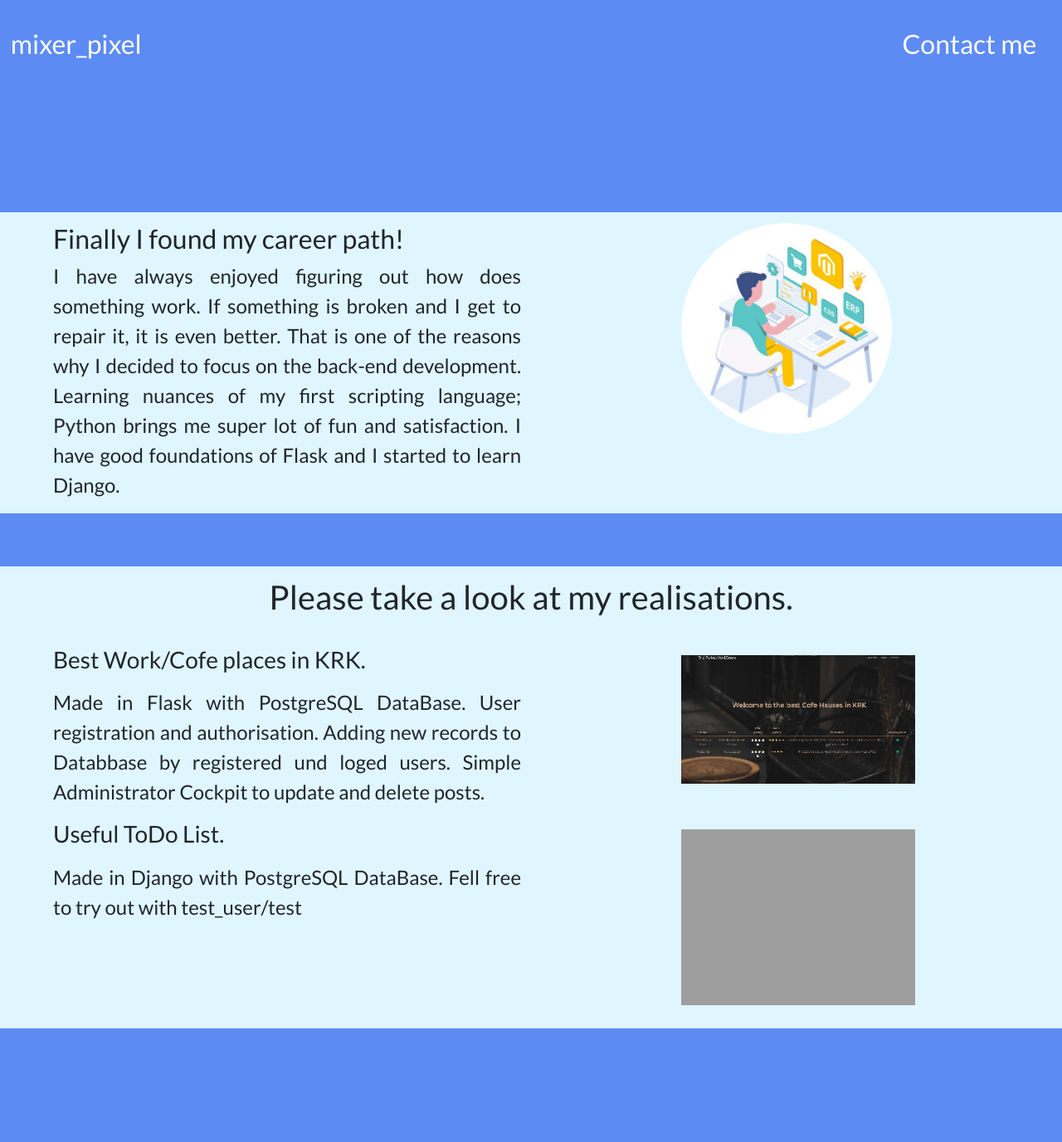
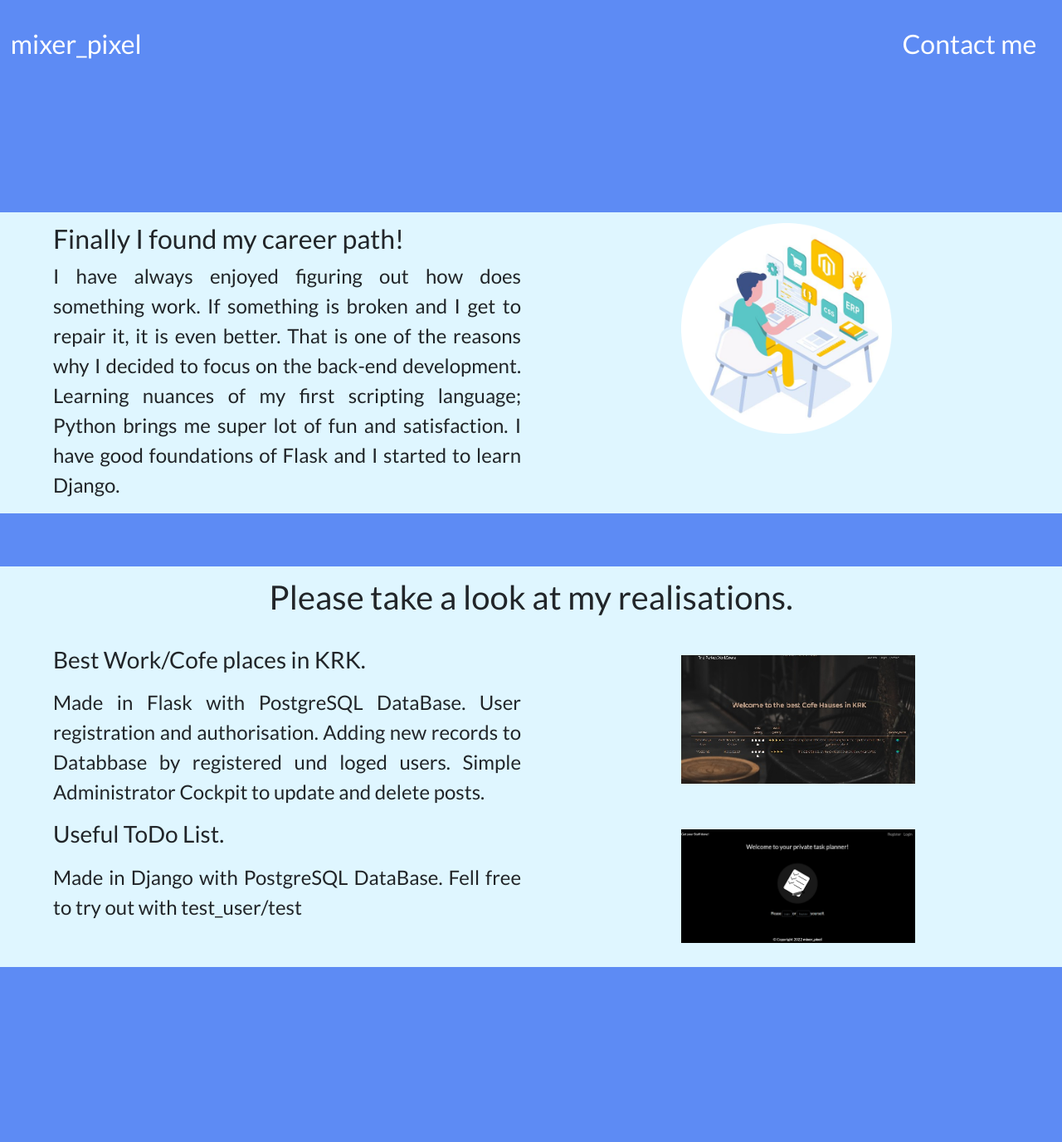
Before and after one commit to matzieba/card, a Flask app: page /developer in a window 1280 px wide. Shown: the top 1377 px of the page at 83% size. Run offline with Flask 2, Linux system fonts and the light colour scheme; some libraries are stand-ins or nearby versions; grey boxes are pictures that could not be loaded.

Commit message:
todoliste

```diff
--- a/templates/developer.html
+++ b/templates/developer.html
@@ -42,7 +42,7 @@
 
           </div>
         <div class="col-lg-6">
-          <a href = "https://cofehauses.herokuapp.com/"><img class="dev-picture-screen" src="static/img/todoliste" alt="developer"></a>
+          <a href = "https://todomixer.herokuapp.com/"><img class="dev-picture-screen" src="static/img/todoliste.png" alt="developer"></a>
         </div>
       </div>
         </section>
```
